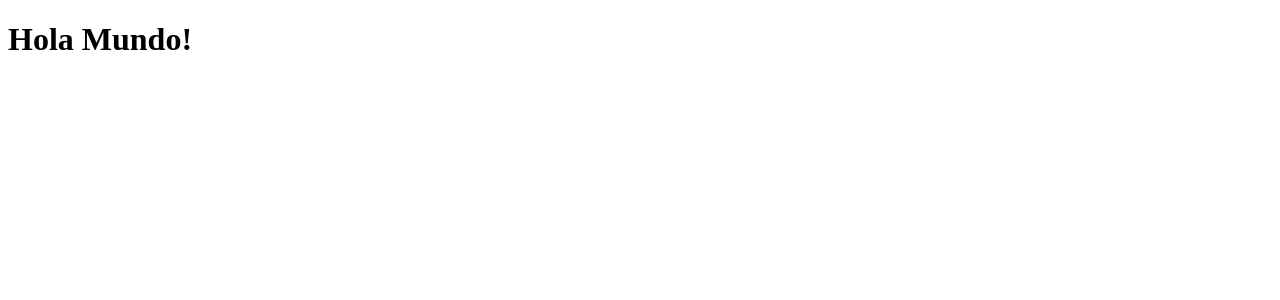
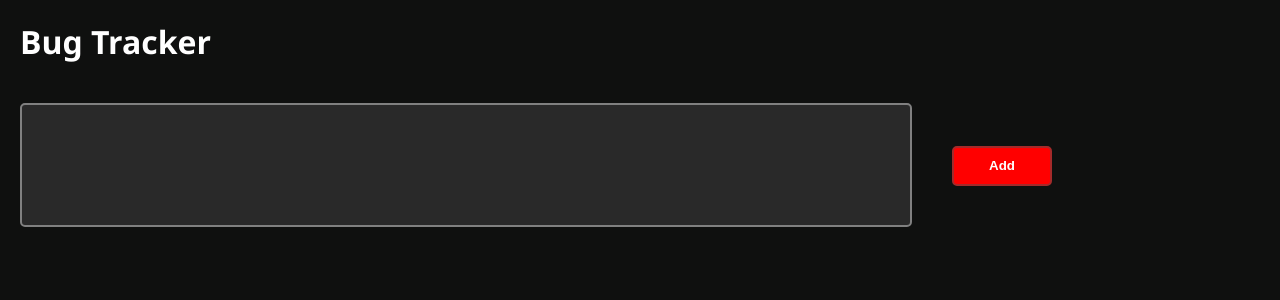
Before and after one commit to sergiocld99/starter-redux-bugTracker, a React app: page / in a window 1280 px wide. Shown: the top 300 px of the page. Built offline with nearby package versions, Linux system fonts and the light colour scheme.

Commit message:
Formulario (inutilizable)

```diff
--- a/index.tsx
+++ b/index.tsx
@@ -1,6 +1,6 @@
 import React from "react"
 import ReactDOM from "react-dom/client"
-import App from "./src/App"
+import App from "./src/components/App"
 
 const container = document.getElementById('root') as Element
 if (!container) throw new Error("Root Element not found")
--- /dev/null
+++ b/public/styles.css
@@ -0,0 +1,44 @@
+* {
+    margin: 0;
+    padding: 0;
+    color: white;
+}
+
+body {
+    width: 100%;
+    height: 100vh;
+    background-color: #0f100f;
+    font-family: 'Segoe UI', Tahoma, Geneva, Verdana, sans-serif;
+}
+
+h1 {
+    padding: 20px;
+}
+
+.form-container {
+    padding: 20px;
+}
+
+.form-container .text-input {
+    height: 100px;
+    width: 70%;
+    border-radius: 5px;
+    border: solid gray 2px;
+    background-color: rgb(41, 41, 41);
+    padding: 10px;
+    font-size: medium;
+}
+
+.form-container .add-btn {
+    height: 40px;
+    margin-left: 40px;
+    width: 100px;
+    background-color: red;
+    font-weight: bold;
+    border-radius: 5px;
+    border: solid brown 2px;
+}
+
+.form-container .add-btn:hover {
+    cursor: pointer;
+}
--- a/src/App.tsx
+++ /dev/null
@@ -1,7 +0,0 @@
-import React from "react"
-
-const App: React.FC = () => {
-    return <h1>Hola Mundo!</h1>;
-}
-
-export default App
--- /dev/null
+++ b/src/components/App.tsx
@@ -0,0 +1,13 @@
+import React from "react"
+import Form from "./Form"
+
+const App = () => {
+    return (
+        <div>
+            <h1>Bug Tracker</h1>
+            <Form/>
+        </div>
+    )
+}
+
+export default App
--- /dev/null
+++ b/src/components/Form.tsx
@@ -0,0 +1,12 @@
+import React from "react"
+
+const Form = () => {
+    return (
+        <div className="form-container">
+            <input className="text-input"></input>
+            <input className="add-btn" type="button" value="Add" />
+        </div>
+    )
+}
+
+export default Form
--- a/src/index.html
+++ b/src/index.html
@@ -4,6 +4,9 @@
     <meta charset="UTF-8">
     <meta name="viewport" content="width=device-width, initial-scale=1.0">
     <title>Bug Tracker</title>
+    <!-- las href son buscadas en la carpeta public -->
+    <link rel="stylesheet" href="styles.css">
+    <link rel="icon" type="image/x-icon" href="favicon.ico">
 </head>
 <body>
     <noscript>Enable JavaScript to run this app</noscript>
```
Also changed, not shown: 1 other file (tests, documents, lock files or other folders).
